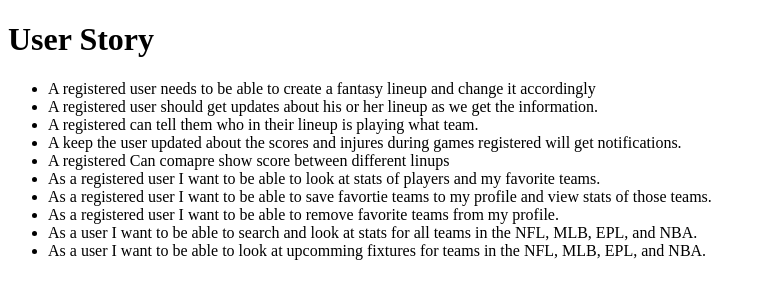
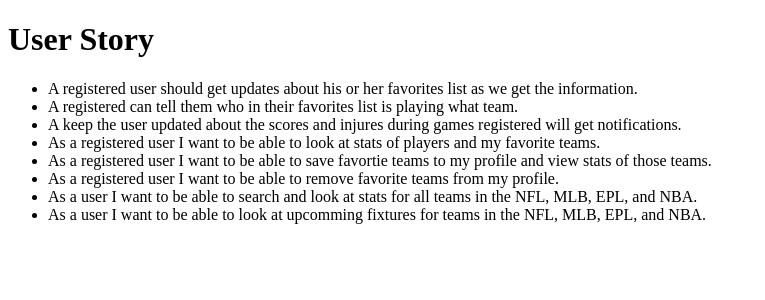
Before and after one commit to chrispaul3625/sprots, a PHP site: page /user-stories.php in a window 1280 px wide. Shown: the top 300 px of the page, without its empty margins (0-765 px from the left). Run offline with PHP 8.4, Linux system fonts and the light colour scheme.

Commit message:
Revised user stories and removed Personas that we dont need anymore.

```diff
--- a/public_html/epic/user-stories.php
+++ b/public_html/epic/user-stories.php
@@ -7,11 +7,9 @@
 	<body>
 		<h1>User Story </h1>
 		<ul>
-			<li> A registered user needs to be able to create a fantasy lineup and change it accordingly </li>
-			<li> A registered user should get updates about his or her lineup as we get the information. </li>
-			<li> A registered can tell them who in their lineup is playing what team. </li>
+			<li> A registered user should get updates about his or her favorites list as we get the information. </li>
+			<li> A registered can tell them who in their favorites list is playing what team. </li>
 			<li> A keep the user updated about the scores and injures during games registered will get notifications. </li>
-			<li> A registered Can comapre show score between different linups</li>
 
 			<li> As a registered user I want to be able to look at stats of players and my favorite teams. </li>
 			<li> As a registered user I want to be able to save favortie teams to my profile and view stats of those teams.</li>
```
Also changed, not shown: public_html/epic/personas/brandon-ploshay.php (deleted, +0 -12 lines), public_html/epic/use-cases.php (+0 -7 lines).
